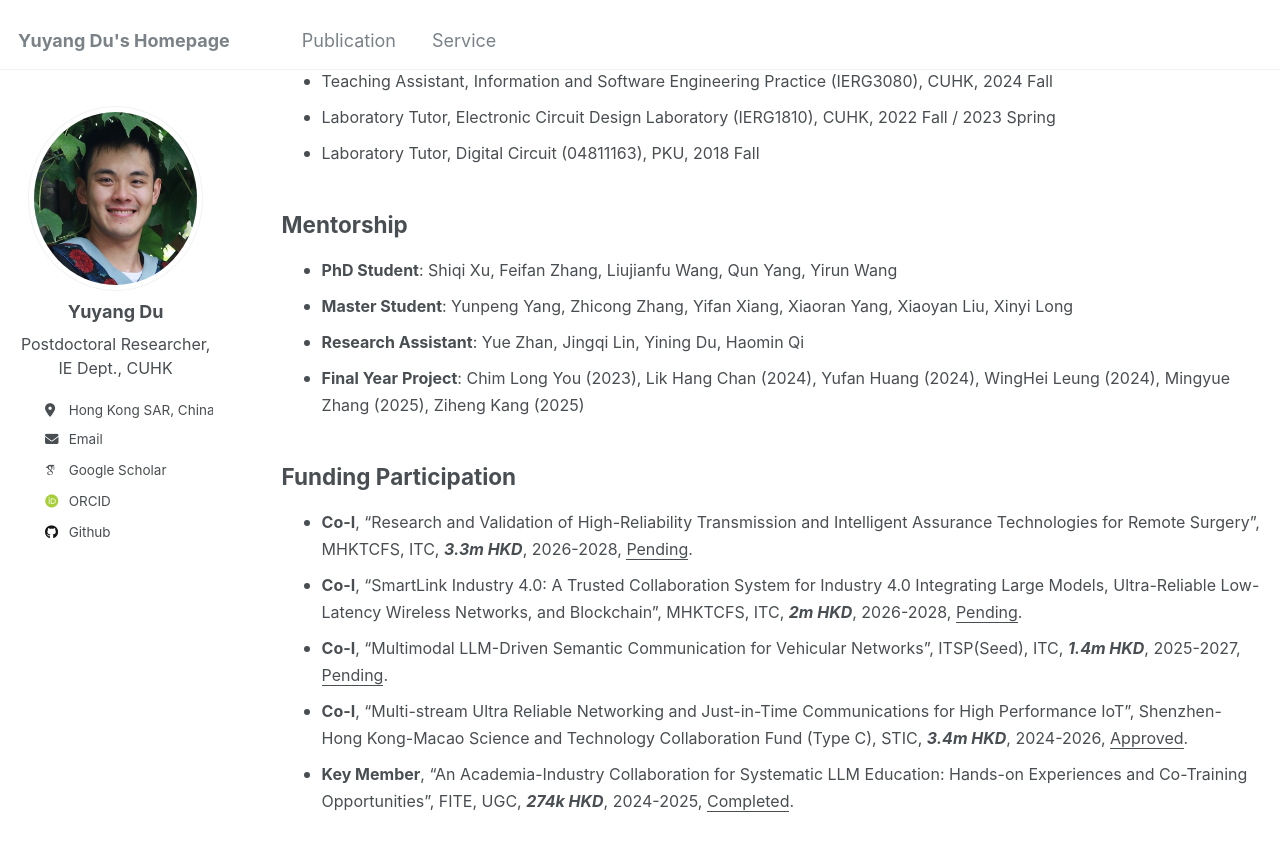
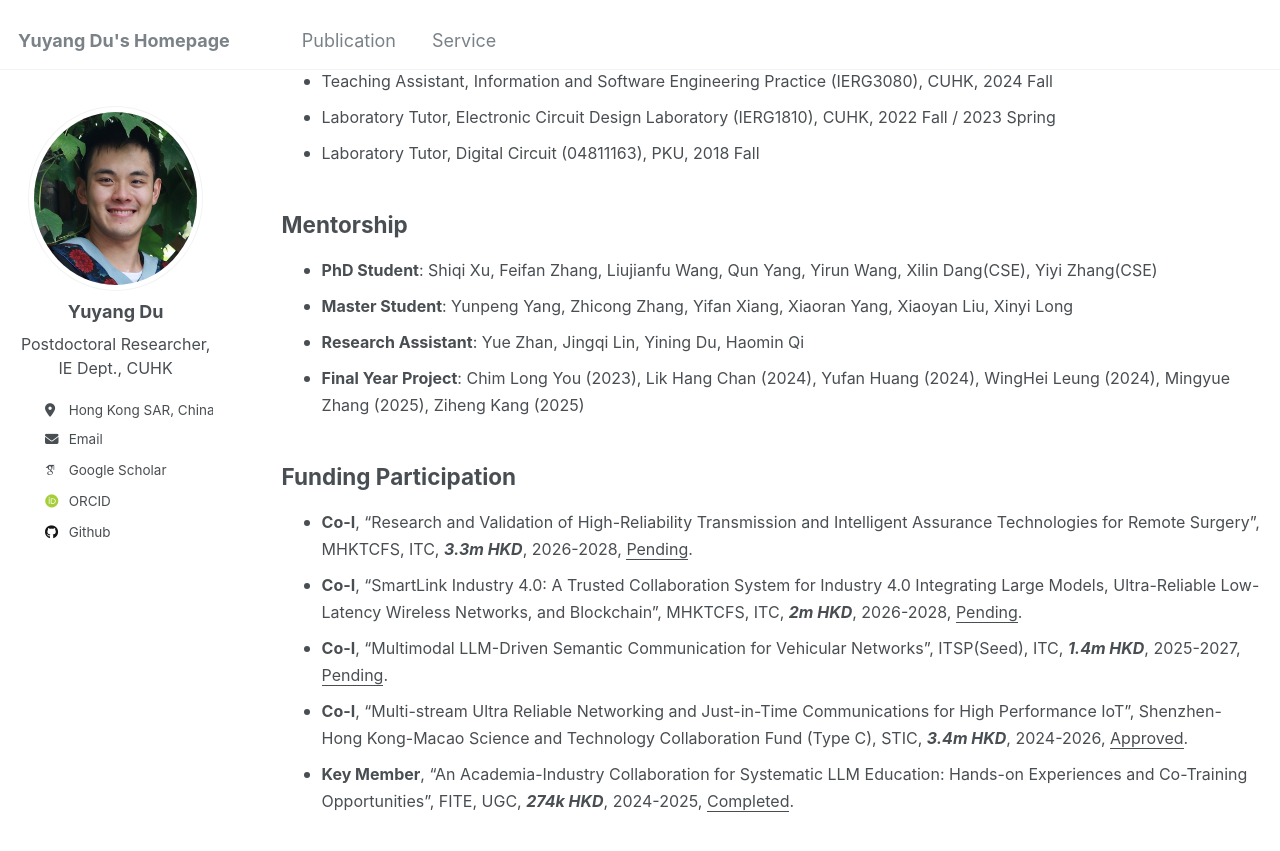
Before and after one commit to yuyangdu01/yuyangdu01.github.io, a Jekyll site: the page built from _pages/cv.md, in a window 1280 px wide and 900 px high, scrolled down 822 px. Shown: the top 851 px of the window. Built offline with Jekyll 4.4.1, drawn with Linux system fonts in a browser that asks for light colours; some web fonts are replaced.

Commit message:
Update cv.md

```diff
--- a/_pages/cv.md
+++ b/_pages/cv.md
@@ -45,7 +45,7 @@ Teaching
 
 Mentorship
 ------
-* <font size=3> <b>PhD Student</b>: Shiqi Xu, Feifan Zhang, Liujianfu Wang, Qun Yang, Yirun Wang</font>
+* <font size=3> <b>PhD Student</b>: Shiqi Xu, Feifan Zhang, Liujianfu Wang, Qun Yang, Yirun Wang, Xilin Dang(CSE), Yiyi Zhang(CSE)</font>
 * <font size=3> <b>Master Student</b>: Yunpeng Yang, Zhicong Zhang, Yifan Xiang, Xiaoran Yang, Xiaoyan Liu, Xinyi Long</font>
 * <font size=3> <b>Research Assistant</b>: Yue Zhan, Jingqi Lin, Yining Du, Haomin Qi</font>
 * <font size=3> <b>Final Year Project</b>: Chim Long You (2023), Lik Hang Chan (2024), Yufan Huang (2024), WingHei Leung (2024), Mingyue Zhang (2025), Ziheng Kang (2025)</font>
```
